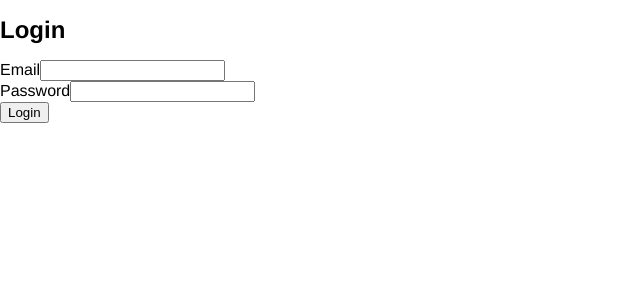
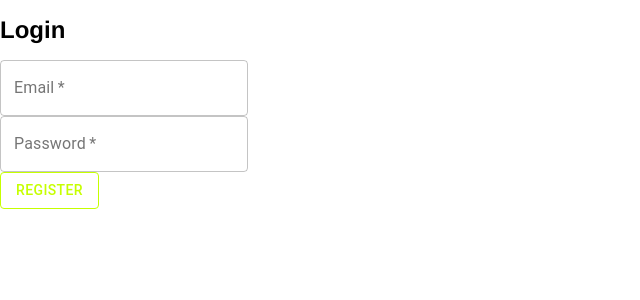
Before and after one commit to Lauvsnes1/Sellpoint, a Next.js app: page /users/login in a window 1280 px wide. Shown: the top 300 px of the page, without its empty margins (0-640 px from the left). Built offline with nearby package versions, Linux system fonts and the light colour scheme.

Commit message:
[WIP] innloggings-ui

```diff
--- a/pages/users/login.js
+++ b/pages/users/login.js
@@ -1,9 +1,16 @@
 import { useState } from "react";
 import fire from "../../config/fire-config";
 import { useRouter } from "next/router";
+import TextField from "@material-ui/core/TextField";
+import Button from "@material-ui/core/Button";
+
+const buttonStyle = {
+  color: "#C6FF00",
+  borderColor: "#C6FF00",
+};
 
 const Login = () => {
-  const [username, setUsername] = useState("");
+  const [email, setEmail] = useState("");
   const [password, setPassword] = useState("");
   const [notify, setNotification] = useState("");
   const router = useRouter();
@@ -12,7 +19,8 @@ const Login = () => {
     e.preventDefault();
     fire
       .auth()
-      .signInWithEmailAndPassword(username, password)
+      .signInWithEmailAndPassword(email, password)
+      .then(() => router.push("/"))
       .catch((err) => {
         console.log(err.code, err.message);
         setNotification(err.message);
@@ -20,31 +28,41 @@ const Login = () => {
           setNotification("");
         }, 2000);
       });
-    setUsername("");
+    setEmail("");
     setPassword("");
-    router.push("/");
   };
 
   return (
     <div>
       <h1>Login</h1>
-      {notify}
       <form onSubmit={handleLogin}>
-        Email
-        <input
-          type="text"
-          value={username}
-          onChange={({ target }) => setUsername(target.value)}
-        />
-        <br />
-        Password
-        <input
-          type="password"
-          value={password}
-          onChange={({ target }) => setPassword(target.value)}
-        />
-        <br />
-        <button type="submit">Login</button>
+        <div className="textfield">
+          <TextField
+            required
+            value={email}
+            onChange={({ target }) => setEmail(target.value)}
+            id="outlined-required"
+            label="Email"
+            variant="outlined"
+          />
+        </div>
+        <div className="textfield">
+          <TextField
+            required
+            value={password}
+            onChange={({ target }) => setPassword(target.value)}
+            id="outlined-password-input"
+            label="Password"
+            type="password"
+            autoComplete="current-password"
+            variant="outlined"
+            error={notify != ""}
+            helperText={notify}
+          />
+        </div>
+        <Button style={buttonStyle} variant="outlined" type="submit">
+          Register
+        </Button>
       </form>
     </div>
   );
```
